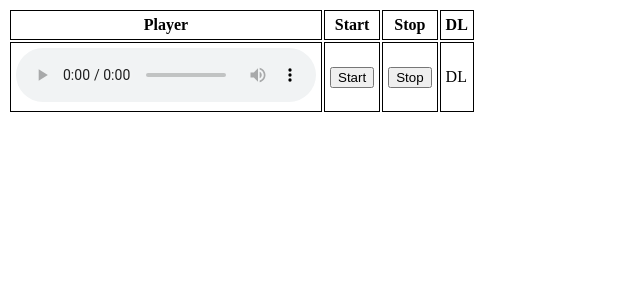
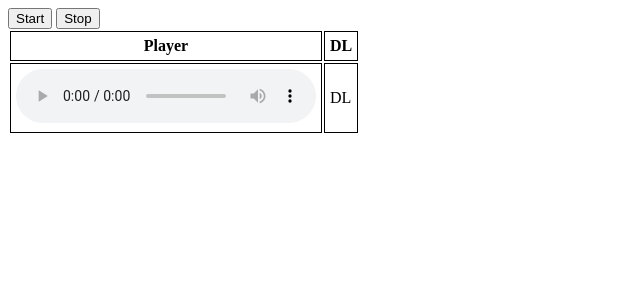
Before and after one commit to toma-sayaka-0191/gijiroku-generator, a Flask app: page / in a window 1280 px wide. Shown: the top 300 px of the page, without its empty margins (0-640 px from the left). Run offline with Flask 2, Linux system fonts and the light colour scheme.

Commit message:
202112291535

```diff
--- a/templates/index.html
+++ b/templates/index.html
@@ -7,20 +7,18 @@
     <title>Document</title>
 </head>
 <body>
+    <button id="start">Start</button>
+    <button id="stop">Stop</button>
     <table>
         <thead>
             <tr>
                 <th>Player</th>
-                <th>Start</th>
-                <th>Stop</th>
                 <th>DL</th>
             </tr>
         </thead>
         <tbody>
             <tr>
                 <td><audio id="player" controls src=""></audio></td>
-                <td><button id="start">Start</button></td>
-                <td><button id="stop">Stop</button></td>
                 <td><a id="dl">DL</a></td>
             </tr>
         </tbody>
```
